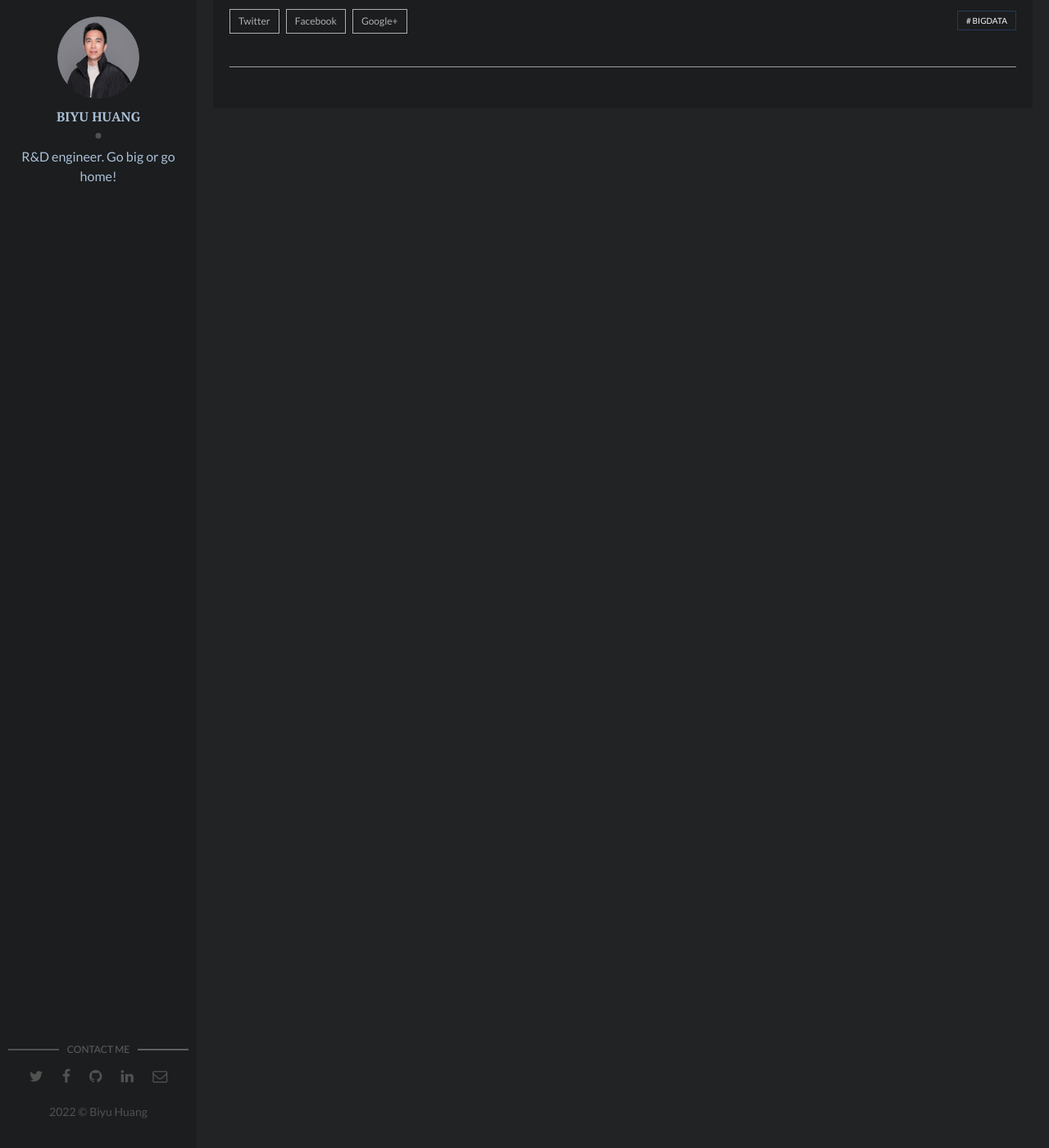
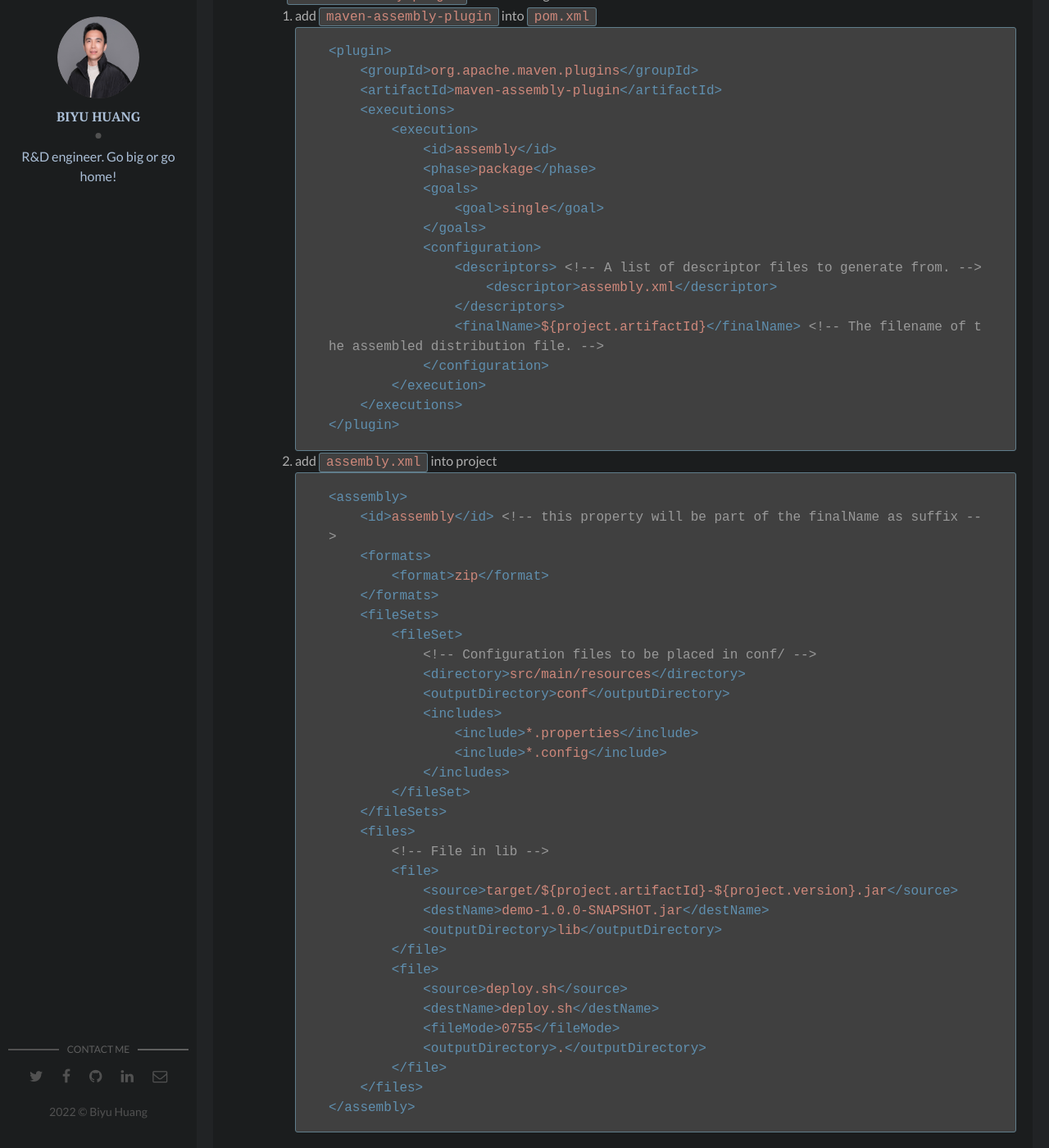
Before and after one commit to BiyuHuang/WallaceHuangBlog, a Jekyll site: the page built from _posts/2022-05-26-How-to-use-maven.markdown, in a window 1280 px wide and 1400 px high, scrolled down 3112 px. Shown: the whole window at 82% size. Built offline with Jekyll 4.4.1, drawn with Linux system fonts in a browser that asks for light colours; before the commit the page ends 3264 px from its top, so only the background shows below that; some of the changed text lies outside the part shown.

Commit message:
Update 2022-05-26-How-to-use-maven.markdown

````diff
--- a/_posts/2022-05-26-How-to-use-maven.markdown
+++ b/_posts/2022-05-26-How-to-use-maven.markdown
@@ -91,7 +91,7 @@ tags: BigData
    </project>
    ```
    [Reference documentation](https://davidb.github.io/scala-maven-plugin/example_java.html)
-2. Execute shell within maven project. Add `exec-maven-plugin` to `pom.xl`
+2. Execute shell within maven project. Add `exec-maven-plugin` into `pom.xl`
    ```xml
    <plugin>
         <artifactId>exec-maven-plugin</artifactId>
@@ -113,3 +113,61 @@ tags: BigData
         </executions>
    </plugin>
    ```
+
+3. Use `maven-assembly-plugin` to make a single distributable archive.
+   1. add `maven-assembly-plugin` into `pom.xml`
+      ```xml
+      <plugin>
+          <groupId>org.apache.maven.plugins</groupId>
+          <artifactId>maven-assembly-plugin</artifactId>
+          <executions>
+              <execution>
+                  <id>assembly</id>
+                  <phase>package</phase>
+                  <goals>
+                      <goal>single</goal>
+                  </goals>
+                  <configuration>
+                      <descriptors> <!-- A list of descriptor files to generate from. -->
+                          <descriptor>assembly.xml</descriptor>
+                      </descriptors>
+                      <finalName>${project.artifactId}</finalName> <!-- The filename of the assembled distribution file. -->
+                  </configuration>
+              </execution>
+          </executions>
+      </plugin>
+      ```
+   2. add `assembly.xml` into project
+      ```xml
+      <assembly>
+          <id>assembly</id> <!-- this property will be part of the finalName as suffix -->
+          <formats>
+              <format>zip</format>
+          </formats>
+          <fileSets>
+              <fileSet>
+                  <!-- Configuration files to be placed in conf/ -->
+                  <directory>src/main/resources</directory>
+                  <outputDirectory>conf</outputDirectory>
+                  <includes>
+                      <include>*.properties</include>
+                      <include>*.config</include>
+                  </includes>
+              </fileSet>
+          </fileSets>
+          <files>
+              <!-- File in lib -->
+              <file>
+                  <source>target/${project.artifactId}-${project.version}.jar</source>
+                  <destName>demo-1.0.0-SNAPSHOT.jar</destName>
+                  <outputDirectory>lib</outputDirectory>
+              </file>
+              <file>
+                  <source>deploy.sh</source>
+                  <destName>deploy.sh</destName>
+                  <fileMode>0755</fileMode>
+                  <outputDirectory>.</outputDirectory>
+              </file>
+          </files>
+      </assembly>
+      ```
````
